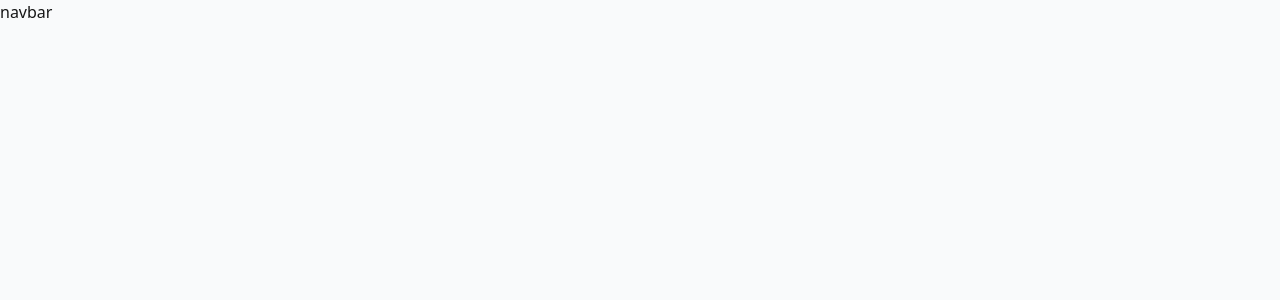
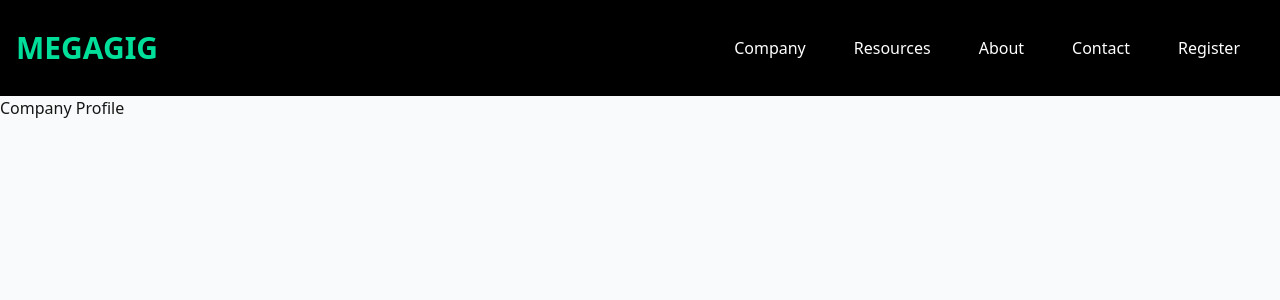
Before and after one commit to Megagig/Product-Store-App, a React (Vite) app in the folder frontend/: page /company in a window 1280 px wide. Before the commit this address had no page. Shown: the top 300 px of the page. Built offline with nearby package versions, Linux system fonts and the light colour scheme.

Commit message:
Finish the Navbar component

```diff
--- a/frontend/src/App.jsx
+++ b/frontend/src/App.jsx
@@ -3,6 +3,12 @@
 import ProductPage from './pages/ProductPage.jsx';
 // import ProductDetailPage from './pages/ProductDetailPage.jsx';
 import Navbar from './components/Navbar';
+import Resources from './pages/Resources';
+import Company from './pages/Company';
+import Contact from './pages/Contact.jsx';
+import About from './pages/About';
+import Login from './pages/Login';
+import Register from './pages/Register';
 
 function App() {
   return (
@@ -11,6 +17,13 @@
       <Routes>
         <Route path="/" element={<HomePage />} />
         <Route path="/products" element={<ProductPage />} />
+        <Route path="/resources" element={<Resources />} />
+        <Route path="/company" element={<Company />} />
+        <Route path="/contact" element={<Contact />} />
+        <Route path="/about" element={<About />} />
+        <Route path="/login" element={<Login />} />
+        <Route path="/register" element={<Register />} />
+
         {/* <Route path="/product/:id" element={<ProductDetailPage />} /> */}
       </Routes>
     </div>
--- a/frontend/src/components/Navbar.jsx
+++ b/frontend/src/components/Navbar.jsx
@@ -1,5 +1,68 @@
-function Navbar() {
-  return <div>navbar</div>;
-}
+import { useState } from 'react';
+import { Link } from 'react-router-dom';
+import { AiOutlineClose, AiOutlineMenu } from 'react-icons/ai';
+
+const Navbar = () => {
+  // State to manage the navbar's visibility
+  const [nav, setNav] = useState(false);
+
+  // Toggle function to handle the navbar's display
+  const handleNav = () => {
+    setNav(!nav);
+  };
+
+  // Array containing navigation items
+  const navItems = [
+    { id: 1, text: 'Company', path: '/company' },
+    { id: 2, text: 'Resources', path: '/resources' },
+    { id: 3, text: 'About', path: '/about' },
+    { id: 4, text: 'Contact', path: '/contact' },
+    { id: 5, text: 'Register', path: '/register' },
+  ];
+
+  return (
+    <div className="bg-black flex justify-between items-center h-24 w-full px-4 text-white">
+      <Link to="/">
+        {' '}
+        <h1 className="w-full text-3xl font-bold text-[#00df9a]">
+          MEGAGIG
+        </h1>{' '}
+      </Link>
+
+      <ul className="hidden md:flex">
+        {navItems.map((item) => (
+          <li
+            key={item.id}
+            className="p-4 hover:bg-[#00df9a] rounded-xl m-2 cursor-pointer duration-300 hover:text-black"
+          >
+            <Link to={item.path}>{item.text}</Link>
+          </li>
+        ))}
+      </ul>
+
+      <div onClick={handleNav} className="block md:hidden">
+        {nav ? <AiOutlineClose size={20} /> : <AiOutlineMenu size={20} />}
+      </div>
+
+      <ul
+        className={
+          nav
+            ? 'fixed md:hidden left-0 top-0 w-[60%] h-full border-r border-r-gray-900 bg-[#000300] ease-in-out duration-500'
+            : 'ease-in-out w-[60%] duration-500 fixed top-0 bottom-0 left-[-100%]'
+        }
+      >
+        <h1 className="w-full text-3xl font-bold text-[#00df9a] m-4">REACT.</h1>
+        {navItems.map((item) => (
+          <li
+            key={item.id}
+            className="p-4 border-b rounded-xl hover:bg-[#00df9a] duration-300 hover:text-black cursor-pointer border-gray-600"
+          >
+            <Link to={item.path}>{item.text}</Link>
+          </li>
+        ))}
+      </ul>
+    </div>
+  );
+};
 
 export default Navbar;
--- /dev/null
+++ b/frontend/src/pages/About.jsx
@@ -0,0 +1,9 @@
+const About = () => {
+  return (
+    <div>
+      <h1>About Page</h1>
+    </div>
+  );
+};
+
+export default About;
--- /dev/null
+++ b/frontend/src/pages/Company.jsx
@@ -0,0 +1,9 @@
+const Company = () => {
+  return (
+    <div>
+      <h1>Company Profile</h1>
+    </div>
+  );
+};
+
+export default Company;
--- /dev/null
+++ b/frontend/src/pages/Contact.jsx
@@ -0,0 +1,9 @@
+const Contact = () => {
+  return (
+    <div>
+      <h1>Contact page</h1>
+    </div>
+  );
+};
+
+export default Contact;
--- /dev/null
+++ b/frontend/src/pages/Login.jsx
@@ -0,0 +1,9 @@
+const Login = () => {
+  return (
+    <div>
+      <h1>Login page</h1>
+    </div>
+  );
+};
+
+export default Login;
--- /dev/null
+++ b/frontend/src/pages/Register.jsx
@@ -0,0 +1,9 @@
+const Register = () => {
+  return (
+    <div>
+      <h1>Registration Page</h1>
+    </div>
+  );
+};
+
+export default Register;
--- /dev/null
+++ b/frontend/src/pages/Resources.jsx
@@ -0,0 +1,9 @@
+function Resources() {
+  return (
+    <div>
+      <h1>Resources Page</h1>
+    </div>
+  );
+}
+
+export default Resources;
```
